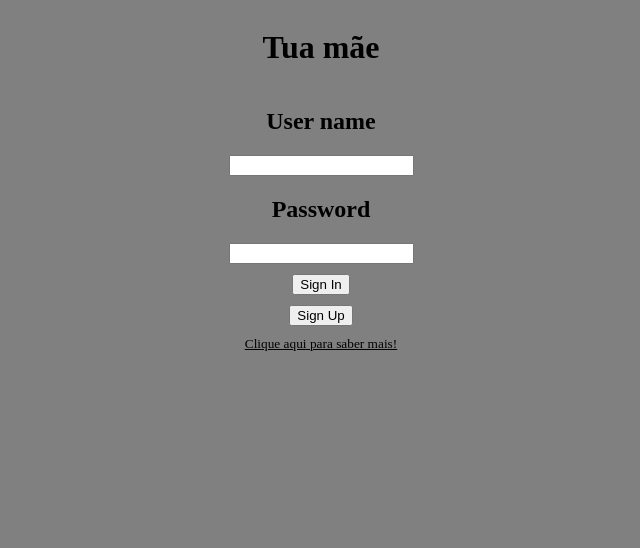
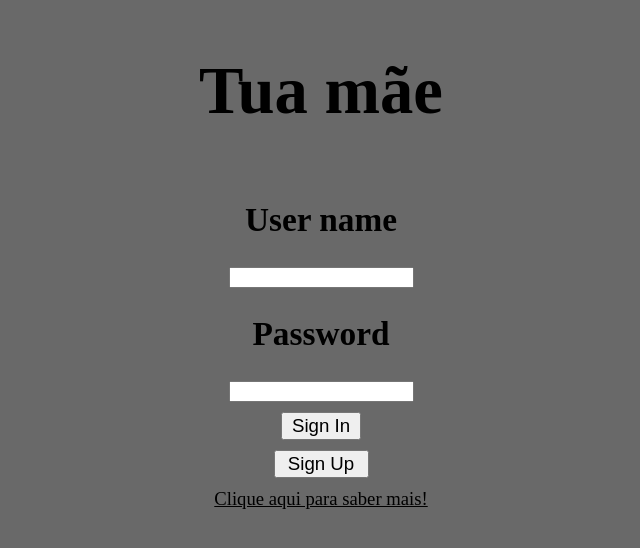
Before and after one commit to jairomatheus89/CrudMongoDBtest, a website: page index.html in a window 1280 px wide. Shown: the whole page, without its empty margins (319-959 px from the left). Drawn offline with Linux system fonts and the light colour scheme.

Commit message:
second COmmit

```diff
--- a/index.html
+++ b/index.html
@@ -8,16 +8,16 @@
 </head>
 <body>
 
-    <h1>Tua mãe</h1>
-    <h2>User name</h2>
+    <h1 style="font-size:50pt;">Tua mãe</h1>
+    <h2 style="font-size:25pt;">User name</h2>
     <input id="usernameInput" type="text">
-    <h2>Password</h2>
+    <h2 style="font-size:25pt;">Password</h2>
     <input id="passwordInput" type="text">
-    <button id="signinButton">Sign In</button>
-    <button id="signupButton">Sign Up</button>
-    <a target="_blank" href="https://www.youtube.com/watch?v=Zrg4t3_PdLM" id="linkBurzunildo">Clique aqui para saber mais!</a>
+    <button id="signinButton" onclick="signIn()">Sign In</button>
+    <button id="signupButton" onclick="signUp()">Sign Up</button>
+    <a style="font-size:14pt" target="_blank" href="https://www.youtube.com/watch?v=Zrg4t3_PdLM" id="linkBurzunildo">Clique aqui para saber mais!</a>
 
-    <script src="index.js"></script>
+    <script src="src/scripts/index.js"></script>
 
 </body>
 </html>
--- a/src/css/index.css
+++ b/src/css/index.css
@@ -2,15 +2,29 @@ body{
     display:flex;
     flex-direction: column;
     align-items: center;
-    background-color:gray;
+    background-color:rgb(105, 105, 105);
 }
 
 #signinButton{
     margin-top:10px;
+    font-size:14pt;
+    width: 80px;
+    height: auto;
 }
 
 #signupButton{
     margin-top:10px;
+    font-size:14pt;
+    width: 95px;
+    height: auto;
+}
+
+#signinButton:hover{
+    cursor:pointer;
+}
+
+#signupButton:hover{
+    cursor:pointer;
 }
 
 #linkBurzunildo{
--- /dev/null
+++ b/src/scripts/index.js
@@ -0,0 +1,13 @@
+function signIn() {
+    var user = document.getElementById("usernameInput").value;
+    var password = document.getElementById("passwordInput").value;
+
+    window.alert("Login done with success \nOn username: " + user + "\nAnd password: " + password);
+}
+
+function signUp() {
+    var user = document.getElementById("usernameInput").value;
+    var password = document.getElementById("passwordInput").value;
+
+    window.alert("Register done with success \nOn username: " + user + "\nAnd password: " + password);
+}
```
